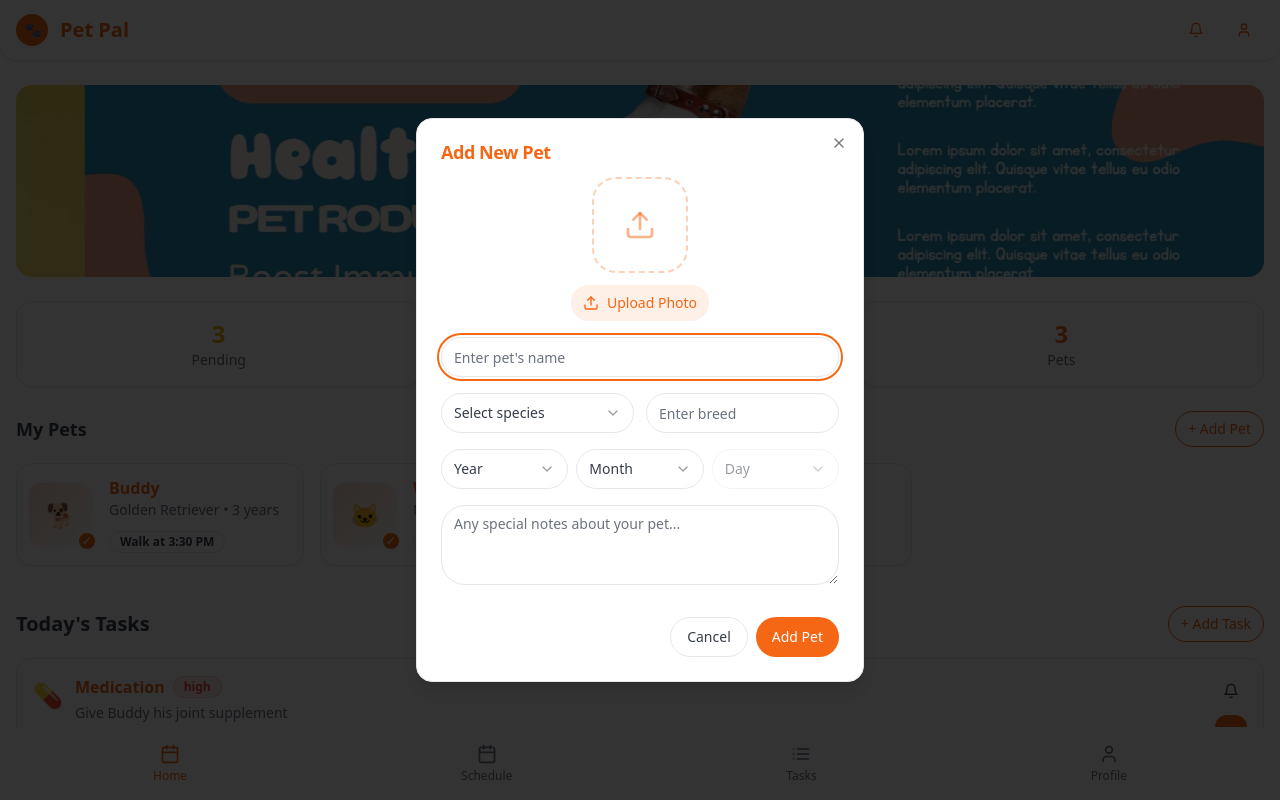
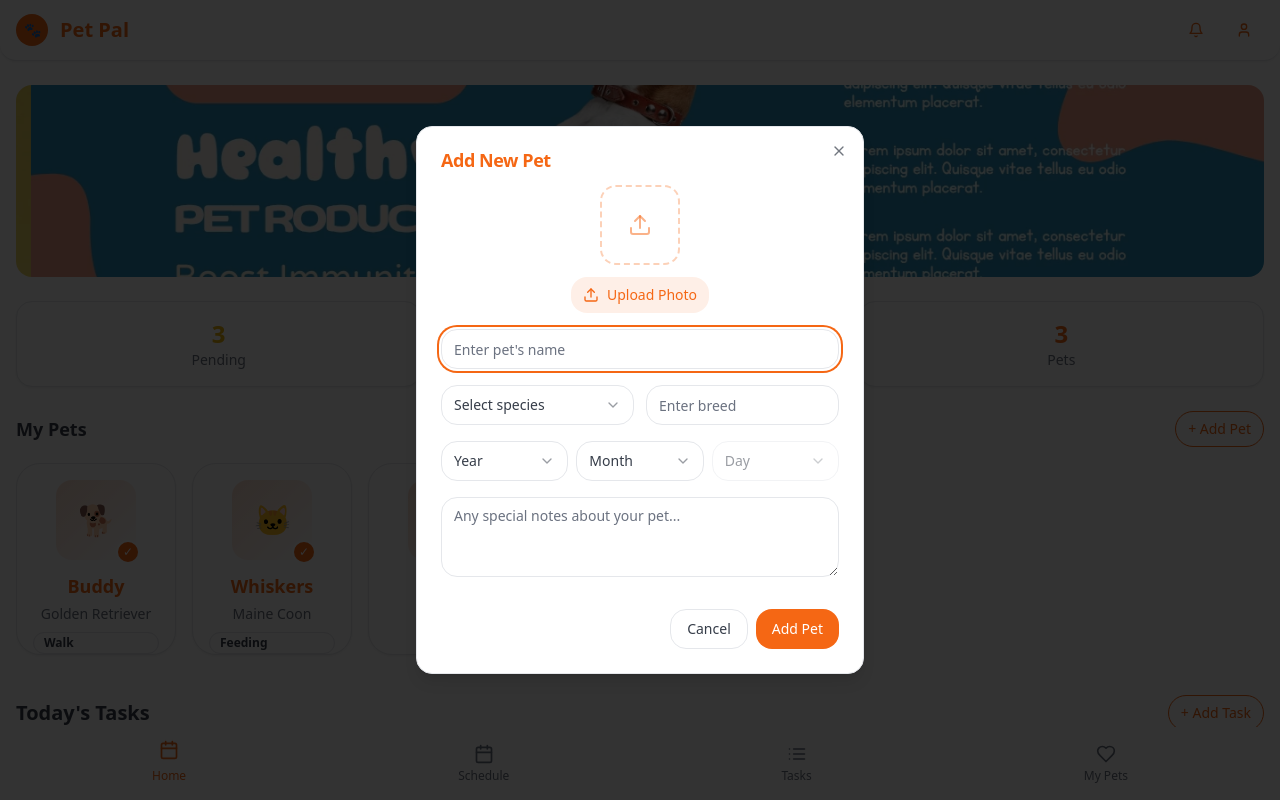
Before and after one commit to Dobita21/pet-pal-perfect-planner, a React (Vite) app: page / in a window 1280 px wide. Both pictures are taken after a click on the button "+ Add Pet". Shown: the top 800 px of the page. Built offline with nearby package versions, Linux system fonts and the light colour scheme.

Commit message:
feat: Update profile and pet card
- Changed profile tab to "My pets".
- Accessed profile page via user icon.
- Added pet card with conditional avatar.
- Implemented pet age calculation in modal.

```diff
--- a/src/components/layout/BottomNavigation.tsx
+++ b/src/components/layout/BottomNavigation.tsx
@@ -11,7 +11,7 @@ const tabs = [
   { id: 'schedule', label: 'Home', icon: Calendar },
   { id: 'health', label: 'Schedule', icon: Calendar },
   { id: 'tasks', label: 'Tasks', icon: List },
-  { id: 'profile', label: 'Profile', icon: User },
+  { id: 'mypets', label: 'My Pets', icon: Heart },
 ];
 
 const BottomNavigation = ({ activeTab, onTabChange }: BottomNavigationProps) => {
--- a/src/components/layout/MobileHeader.tsx
+++ b/src/components/layout/MobileHeader.tsx
@@ -7,9 +7,10 @@ interface MobileHeaderProps {
   title: string;
   showNotifications?: boolean;
   showProfile?: boolean;
+  onProfileClick?: () => void;
 }
 
-const MobileHeader = ({ title, showNotifications = true, showProfile = true }: MobileHeaderProps) => {
+const MobileHeader = ({ title, showNotifications = true, showProfile = true, onProfileClick }: MobileHeaderProps) => {
   return (
     <header className="bg-white border-b border-border px-4 py-3 flex items-center justify-between shadow-sm rounded-b-2xl">
       <div className="flex items-center space-x-3">
@@ -27,7 +28,12 @@ const MobileHeader = ({ title, showNotifications = true, showProfile = true }: M
           </Button>
         )}
         {showProfile && (
-          <Button variant="ghost" size="sm" className="hover:bg-pet-background rounded-2xl">
+          <Button
+            variant="ghost"
+            size="sm"
+            className="hover:bg-pet-background rounded-2xl"
+            onClick={onProfileClick}
+          >
             <User className="h-5 w-5 text-pet-primary" />
           </Button>
         )}
--- a/src/components/pets/AddPetModal.tsx
+++ b/src/components/pets/AddPetModal.tsx
@@ -1,3 +1,4 @@
+
 import React, { useState } from 'react';
 import { Dialog, DialogContent, DialogHeader, DialogTitle } from '@/components/ui/dialog';
 import { Button } from '@/components/ui/button';
@@ -6,8 +7,6 @@ import { Label } from '@/components/ui/label';
 import { Select, SelectContent, SelectItem, SelectTrigger, SelectValue } from '@/components/ui/select';
 import { Textarea } from '@/components/ui/textarea';
 import { Upload, X } from 'lucide-react';
-import { Calendar } from '@/components/ui/calendar'; // Make sure you have a Calendar component
-import { format } from 'date-fns'; // For formatting the date
 
 interface Pet {
   id: string;
@@ -33,7 +32,7 @@ const AddPetModal = ({ isOpen, onClose, onAddPet }: AddPetModalProps) => {
     name: '',
     species: '',
     breed: '',
-    age: '', // will store ISO string or formatted date
+    age: '',
     notes: ''
   });
   const [uploadedImage, setUploadedImage] = useState<string | null>(null);
@@ -54,10 +53,20 @@ const AddPetModal = ({ isOpen, onClose, onAddPet }: AddPetModalProps) => {
   const daysInMonth = getDaysInMonth(birthYear, birthMonth);
   const days = Array.from({ length: daysInMonth }, (_, i) => `${i + 1}`.padStart(2, '0'));
 
-  // Update formData.age when dropdowns change
+  // Calculate age when dropdowns change
   React.useEffect(() => {
     if (birthYear && birthMonth && birthDay) {
-      setFormData({ ...formData, age: `${birthYear}-${birthMonth}-${birthDay}` });
+      const birthDate = new Date(Number(birthYear), Number(birthMonth) - 1, Number(birthDay));
+      const today = new Date();
+      let age = today.getFullYear() - birthDate.getFullYear();
+      const monthDiff = today.getMonth() - birthDate.getMonth();
+
+      if (monthDiff < 0 || (monthDiff === 0 && today.getDate() < birthDate.getDate())) {
+        age--;
+      }
+
+      const ageString = age === 1 ? '1 year' : `${age} years`;
+      setFormData({ ...formData, age: ageString });
     }
   }, [birthYear, birthMonth, birthDay]);
 
@@ -75,6 +84,9 @@ const AddPetModal = ({ isOpen, onClose, onAddPet }: AddPetModalProps) => {
     onAddPet(newPet);
     setFormData({ name: '', species: '', breed: '', age: '', notes: '' });
     setUploadedImage(null);
+    setBirthYear('');
+    setBirthMonth('');
+    setBirthDay('');
     onClose();
   };
 
@@ -106,7 +118,7 @@ const AddPetModal = ({ isOpen, onClose, onAddPet }: AddPetModalProps) => {
 
   return (
     <Dialog open={isOpen} onOpenChange={onClose}>
-      <DialogContent className="sm:max-w-md max-w-[95vw] w-[95%] max-h-[95vh] overflow-y-auto rounded-3xl">
+      <DialogContent className="sm:max-w-md max-w-[75vw] w-[75%] max-h-[85vh] overflow-y-auto rounded-3xl">
         <DialogHeader>
           <DialogTitle className="text-pet-primary">Add New Pet</DialogTitle>
         </DialogHeader>
@@ -120,21 +132,21 @@ const AddPetModal = ({ isOpen, onClose, onAddPet }: AddPetModalProps) => {
                   <img
                     src={uploadedImage}
                     alt="Pet preview"
-                    className="w-24 h-24 rounded-3xl object-cover border-2 border-pet-primary/20"
+                    className="w-20 h-20 rounded-2xl object-cover border-2 border-pet-primary/20"
                   />
                   <Button
                     type="button"
                     size="sm"
                     variant="destructive"
-                    className="absolute -top-2 -right-2 w-6 h-6 rounded-full p-0"
+                    className="absolute -top-2 -right-2 w-5 h-5 rounded-full p-0"
                     onClick={removeImage}
                   >
                     <X className="h-3 w-3" />
                   </Button>
                 </div>
               ) : (
-                <div className="w-24 h-24 rounded-3xl border-2 border-dashed border-pet-primary/30 flex items-center justify-center">
-                  <Upload className="h-8 w-8 text-pet-primary/50" />
+                <div className="w-20 h-20 rounded-2xl border-2 border-dashed border-pet-primary/30 flex items-center justify-center">
+                  <Upload className="h-6 w-6 text-pet-primary/50" />
                 </div>
               )}
               <div>
@@ -147,7 +159,7 @@ const AddPetModal = ({ isOpen, onClose, onAddPet }: AddPetModalProps) => {
                 />
                 <Label
                   htmlFor="pet-image"
-                  className="cursor-pointer inline-flex items-center px-3 py-2 bg-pet-primary/10 text-pet-primary rounded-3xl text-sm hover:bg-pet-primary/20 transition-colors"
+                  className="cursor-pointer inline-flex items-center px-3 py-2 bg-pet-primary/10 text-pet-primary rounded-2xl text-sm hover:bg-pet-primary/20 transition-colors"
                 >
                   <Upload className="h-4 w-4 mr-2" />
                   Upload Photo
@@ -162,7 +174,7 @@ const AddPetModal = ({ isOpen, onClose, onAddPet }: AddPetModalProps) => {
               value={formData.name}
               onChange={(e) => setFormData({ ...formData, name: e.target.value })}
               placeholder="Enter pet's name"
-              className="rounded-3xl"
+              className="rounded-2xl"
               required
             />
           </div>
@@ -170,9 +182,8 @@ const AddPetModal = ({ isOpen, onClose, onAddPet }: AddPetModalProps) => {
           {/* Species and Breed in same row */}
           <div className="grid grid-cols-2 gap-3">
             <div className="space-y-2">
-              {/* <Label htmlFor="species">Species</Label> */}
               <Select value={formData.species} onValueChange={(value) => setFormData({ ...formData, species: value })}>
-                <SelectTrigger className="rounded-3xl">
+                <SelectTrigger className="rounded-2xl">
                   <SelectValue placeholder="Select species" />
                 </SelectTrigger>
                 <SelectContent>
@@ -187,23 +198,21 @@ const AddPetModal = ({ isOpen, onClose, onAddPet }: AddPetModalProps) => {
             </div>
 
             <div className="space-y-2">
-              {/* <Label htmlFor="breed">Breed</Label> */}
               <Input
                 id="breed"
                 value={formData.breed}
                 onChange={(e) => setFormData({ ...formData, breed: e.target.value })}
                 placeholder="Enter breed"
-                className="rounded-3xl"
+                className="rounded-2xl"
                 required
               />
             </div>
           </div>
 
           <div className="space-y-2">
-            {/* <Label>Birthdate</Label> */}
             <div className="flex space-x-2">
               <Select value={birthYear} onValueChange={value => { setBirthYear(value); setBirthDay(''); }}>
-                <SelectTrigger className="rounded-3xl w-full">
+                <SelectTrigger className="rounded-2xl w-full">
                   <SelectValue placeholder="Year" />
                 </SelectTrigger>
                 <SelectContent>
@@ -213,7 +222,7 @@ const AddPetModal = ({ isOpen, onClose, onAddPet }: AddPetModalProps) => {
                 </SelectContent>
               </Select>
               <Select value={birthMonth} onValueChange={value => { setBirthMonth(value); setBirthDay(''); }}>
-                <SelectTrigger className="rounded-3xl w-full">
+                <SelectTrigger className="rounded-2xl w-full">
                   <SelectValue placeholder="Month" />
                 </SelectTrigger>
                 <SelectContent>
@@ -223,7 +232,7 @@ const AddPetModal = ({ isOpen, onClose, onAddPet }: AddPetModalProps) => {
                 </SelectContent>
               </Select>
               <Select value={birthDay} onValueChange={setBirthDay} disabled={!birthYear || !birthMonth}>
-                <SelectTrigger className="rounded-3xl w-full">
+                <SelectTrigger className="rounded-2xl w-full">
                   <SelectValue placeholder="Day" />
                 </SelectTrigger>
                 <SelectContent>
@@ -241,16 +250,16 @@ const AddPetModal = ({ isOpen, onClose, onAddPet }: AddPetModalProps) => {
               value={formData.notes}
               onChange={(e) => setFormData({ ...formData, notes: e.target.value })}
               placeholder="Any special notes about your pet..."
-              className="rounded-3xl"
+              className="rounded-2xl"
               rows={3}
             />
           </div>
 
           <div className="flex justify-end space-x-2 pt-4">
-            <Button type="button" variant="outline" onClick={onClose} className="rounded-3xl">
+            <Button type="button" variant="outline" onClick={onClose} className="rounded-2xl">
               Cancel
             </Button>
-            <Button type="submit" className="bg-pet-primary hover:bg-pet-primary/90 rounded-3xl">
+            <Button type="submit" className="bg-pet-primary hover:bg-pet-primary/90 rounded-2xl">
               Add Pet
             </Button>
           </div>
--- a/src/components/pets/PetCard.tsx
+++ b/src/components/pets/PetCard.tsx
@@ -33,33 +33,41 @@ const PetCard = ({ pet, onSelect }: PetCardProps) => {
     }
   };
 
+  const isUploadedImage = pet.avatar && (pet.avatar.startsWith('data:') || pet.avatar.startsWith('http') || pet.avatar.startsWith('/'));
+
   return (
     <Card
-      className="p-3 pet-card-shadow hover:shadow-lg transition-all duration-200 cursor-pointer active:scale-95 bg-white rounded-2xl w-72 min-w-72"
+      className="p-4 pet-card-shadow hover:shadow-lg transition-all duration-200 cursor-pointer active:scale-95 bg-white rounded-3xl w-40 h-48 flex flex-col items-center text-center"
       onClick={() => onSelect(pet)}
     >
-      <div className="flex items-center space-x-4">
-        <div className="relative">
-          <div className="w-16 h-16 rounded-xl bg-gradient-to-br from-pet-primary/20 to-pet-secondary/20 flex items-center justify-center text-2xl">
-            {getSpeciesEmoji(pet.species)}
+      <div className="relative mb-3">
+        <div className="w-20 h-20 rounded-2xl overflow-hidden bg-gradient-to-br from-pet-primary/20 to-pet-secondary/20 flex items-center justify-center">
+          {isUploadedImage ? (
+            <img
+              src={pet.avatar}
+              alt={pet.name}
+              className="w-full h-full object-cover"
+            />
+          ) : (
+            <span className="text-3xl">{getSpeciesEmoji(pet.species)}</span>
+          )}
         </div>
-          <div className="absolute -bottom-1 -right-1 w-5 h-5 bg-pet-primary rounded-full border-2 border-white flex items-center justify-center">
+        <div className="absolute -bottom-1 -right-1 w-6 h-6 bg-pet-primary rounded-full border-2 border-white flex items-center justify-center">
           <span className="text-xs text-white">✓</span>
         </div>
       </div>
 
-        <div className="flex-1 min-w-0">
-          <h3 className="font-semibold text-base text-pet-primary truncate">{pet.name}</h3>
-          <p className="text-sm text-muted-foreground">{pet.breed} • {pet.age}</p>
+      <div className="flex-1 flex flex-col justify-between w-full">
+        <div>
+          <h3 className="font-bold text-lg text-pet-primary truncate mb-1">{pet.name}</h3>
+          <p className="text-sm text-muted-foreground mb-2">{pet.breed}</p>
+        </div>
 
         {pet.nextTask && (
-            <div className="mt-2">
-              <Badge variant="secondary" className="text-xs bg-pet-secondary/10 text-pet-secondary rounded-2xl border-pet-secondary/20">
-                {pet.nextTask.type} at {pet.nextTask.time}
+          <Badge variant="secondary" className="text-xs bg-pet-secondary/10 text-pet-secondary rounded-2xl border-pet-secondary/20 w-full">
+            {pet.nextTask.type}
           </Badge>
-            </div>
         )}
-        </div>
       </div>
     </Card>
   );
--- a/src/pages/Index.tsx
+++ b/src/pages/Index.tsx
@@ -49,10 +49,56 @@ const Index = () => {
       case 'schedule': return 'Pet Pal';
       case 'health': return 'Schedule';
       case 'tasks': return 'Tasks';
+      case 'mypets': return 'My Pets';
       case 'profile': return 'Profile';
       default: return 'Pet Pal';
     }
   };
+
+  const handleProfileClick = () => {
+    setActiveTab('profile');
+  };
+
+  const renderMyPetsTab = () => (
+    <div className="space-y-6">
+      <div className="flex items-center justify-between">
+        <h2 className="text-xl font-bold text-foreground">My Pets</h2>
+        <Button
+          size="sm"
+          className="bg-pet-primary hover:bg-pet-primary/90 rounded-3xl"
+          onClick={() => setShowAddPetModal(true)}
+        >
+          <Plus className="h-4 w-4 mr-1" />
+          Add Pet
+        </Button>
+      </div>
+
+      <div className="grid grid-cols-2 gap-4">
+        {pets.map(pet => (
+          <PetCard
+            key={pet.id}
+            pet={pet}
+            onSelect={handlePetSelect}
+          />
+        ))}
+      </div>
+
+      {pets.length === 0 && (
+        <Card className="p-8 text-center rounded-3xl pet-card-shadow bg-gradient-to-br from-pet-primary/10 to-pet-secondary/10">
+          <div className="text-6xl mb-4">🐕</div>
+          <h2 className="text-xl font-bold text-pet-primary mb-2">No Pets Yet!</h2>
+          <p className="text-muted-foreground mb-4">Add your first pet to get started</p>
+          <Button
+            onClick={() => setShowAddPetModal(true)}
+            className="bg-pet-primary hover:bg-pet-primary/90 rounded-3xl px-8"
+          >
+            <Plus className="h-4 w-4 mr-2" />
+            Add Your First Pet
+          </Button>
+        </Card>
+      )}
+    </div>
+  );
 
   const renderScheduleTab = () => (
     <div className="space-y-6">
@@ -143,6 +189,9 @@ const Index = () => {
           )}
         </div>
       </div>
+
+      {/* User Plan Section */}
+      <UserPlanSection />
     </div>
   );
 
@@ -165,7 +214,6 @@ const Index = () => {
           <div className="flex items-center justify-between">
             <h2 className="text-xl font-bold text-foreground">All Tasks</h2>
             <Button size="sm" className="bg-pet-primary hover:bg-pet-primary/90 rounded-3xl" onClick={() => setShowAddTaskModal(true)}>
-              {/* <Plus className="h-4 w-4 mr-1" /> */}
               + New Task
             </Button>
           </div>
@@ -229,6 +277,7 @@ const Index = () => {
           </div>
         </div>
       );
+      case 'mypets': return renderMyPetsTab();
       case 'profile': return (
         <div className="space-y-6">
           <div className="text-center">
@@ -280,7 +329,10 @@ const Index = () => {
 
   return (
     <div className="min-h-screen bg-background">
-      <MobileHeader title={getPageTitle()} />
+      <MobileHeader
+        title={getPageTitle()}
+        onProfileClick={handleProfileClick}
+      />
 
       <main className="px-4 py-6 pb-24 animate-fade-in">
         {renderActiveTab()}
```
Lines whose indentation alone changed are shown as unchanged.
